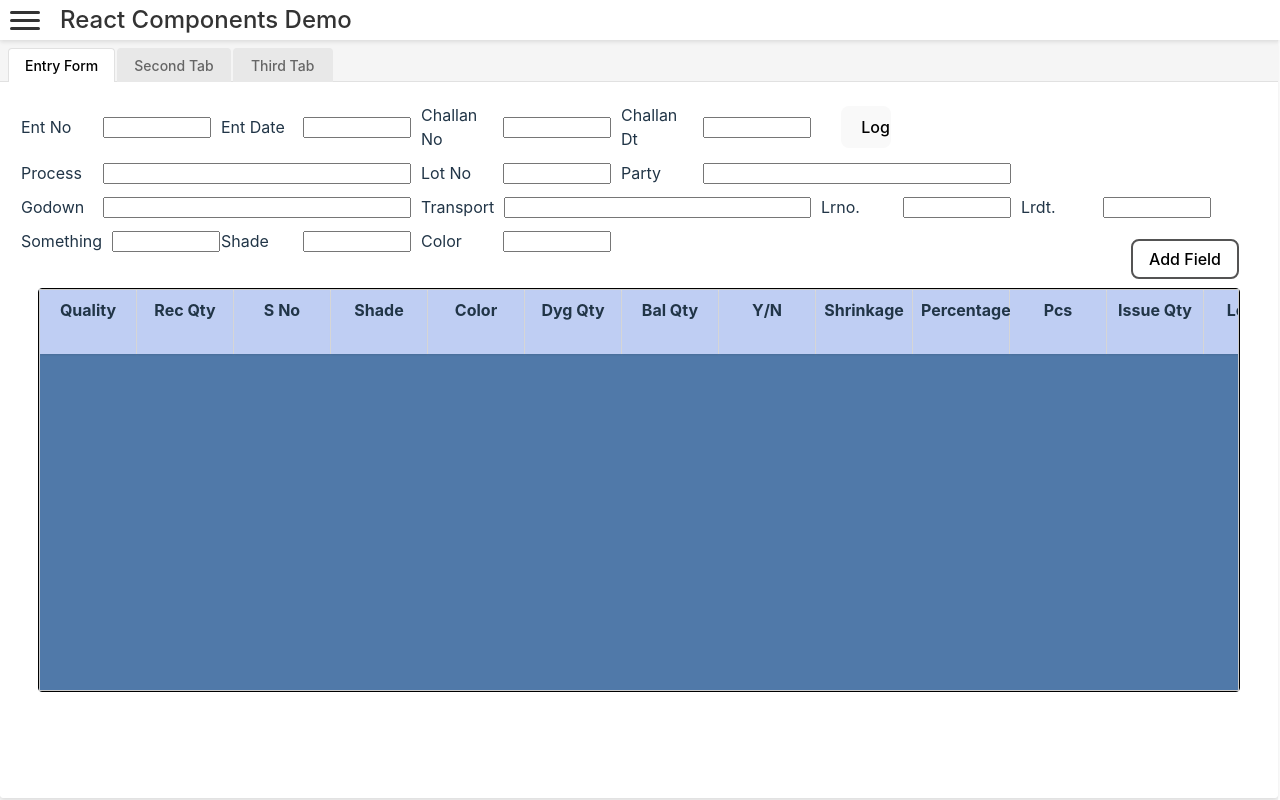
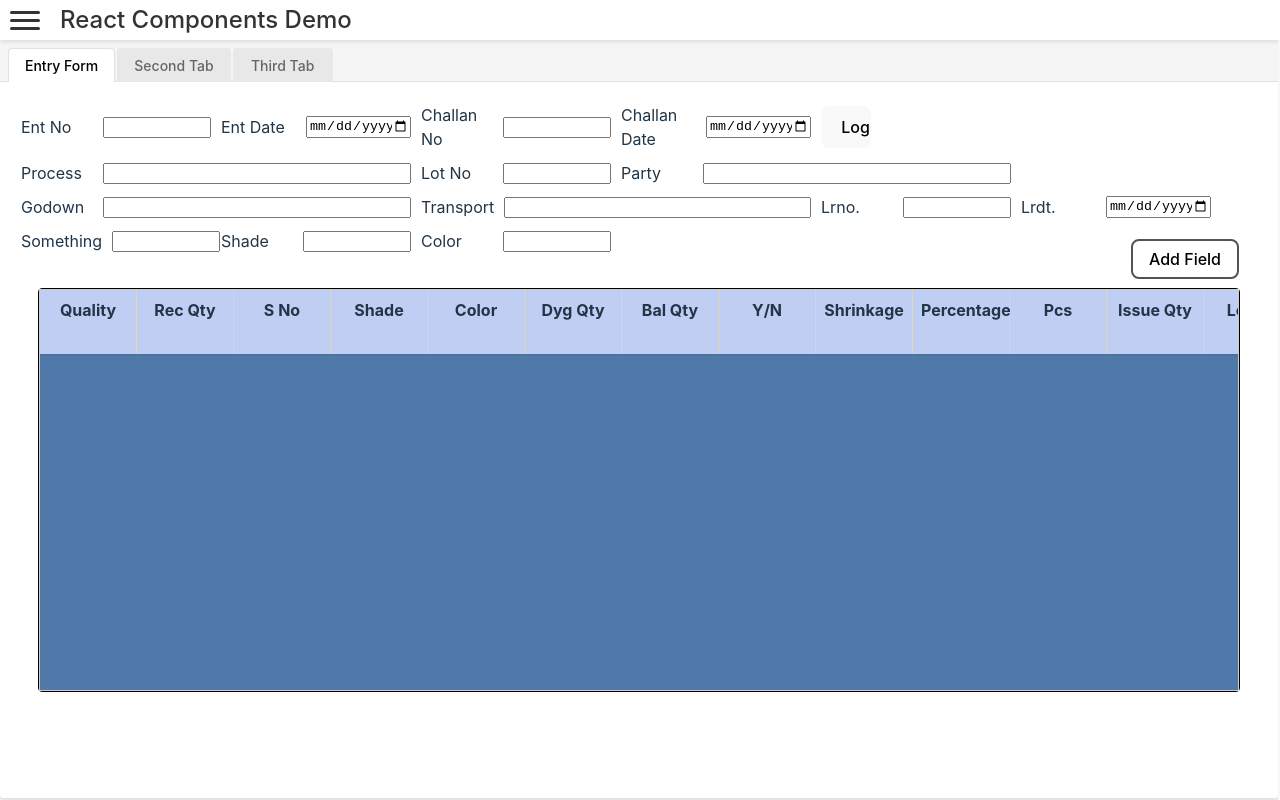
Before and after one commit to d-machine/ais-react, a React (Vite) app: page / in a window 1280 px wide. Built offline with nearby package versions, Linux system fonts and the light colour scheme.

Commit message:
Dynamic layout of Entryform

```diff
--- a/src/components/EntryForm/EntryForm.tsx
+++ b/src/components/EntryForm/EntryForm.tsx
@@ -1,10 +1,151 @@
 import styles from './EntryForm.module.css';
 import Table from '../Table/Table';
+
+interface FormCongif{
+  section:string;
+  fields:{
+    name:string;
+    type:string;
+    label:string;
+    grid_column:string;
+    width:number;
+    input_width:number;
+  }[];
+}
+
+const formConfig: FormCongif =
+{
+  "section": "metadata",
+  "fields": [{
+      "name": "entryNo",
+      "type": "text",
+      "label": "Ent No",
+      "grid_column": "span 10",
+      "width": 200,
+      "input_width": 100
+  }, {
+      "name": "entryDate",
+      "type": "date",
+      "label": "Ent Date",
+      "grid_column": "span 10",
+      "width": 200,
+      "input_width": 100
+  },{
+      "name": "challanNo",
+      "type": "text",
+      "label": "Challan No",
+      "grid_column": "span 10",
+      "width": 200,
+      "input_width": 100
+  },{
+      "name": "challanDate",
+      "type": "date",
+      "label": "Challan Date",
+      "grid_column": "span 10",
+      "width": 200,
+      "input_width": 100 //after this a button
+  },{
+    "name":"log",
+    "type":"button",
+    "label":"Log",
+    "grid_column": "span 5",
+    "width":200,
+    "input_width":50
+  },{
+      "name": "Process",
+      "type": "text",
+      "label": "Process",
+      "grid_column": "span 20",
+      "width": 200,
+      "input_width": 300
+  },{
+    "name":"LotNo",
+    "type":"text",
+    "label":"Lot No",
+    "grid_column": "span 10",
+    "width":200,
+    "input_width":100
+  },{
+    "name":"Party",
+    "type":"text",
+    "label":"Party",
+    "grid_column": "span 20",
+    "width":200,
+    "input_width":300
+  },{
+    "name":"Godown",
+    "type":"text",
+    "label":"Godown",
+    "grid_column": "span 20",
+    "width":200,
+    "input_width":300
+  },{
+    "name":"Transport",
+    "type":"text",
+    "label":"Transport",
+    "grid_column": "span 20",
+    "width":200,
+    "input_width":300
+  },{
+    "name":"Lrno.",
+    "type":"text",
+    "label":"Lrno.",
+    "grid_column": "span 10",
+    "width":200,
+    "input_width":100
+  },{
+    "name":"Lrdt.",
+    "type":"date",
+    "label":"Lrdt.",
+    "grid_column": "span 10",
+    "width":200,
+    "input_width":100
+  },{
+    "name":"Something",
+    "type":"text",
+    "label":"Something",
+    "grid_column": "span 10",
+    "width":200,
+    "input_width":100
+  },{
+    "name":"Shade",
+    "type":"text",
+    "label":"Shade",
+    "grid_column": "span 10",
+    "width":200,
+    "input_width":100
+  },{
+    "name":"Color",
+    "type":"text",
+    "label":"Color",
+    "grid_column": "span 10",
+    "width":200,
+    "input_width":100
+  }]
+}
+
 export default function EntryForm() {
   return (
     <>
     <div className={styles.parent}>
-      <div className={styles.child + ' ' + styles.child1}>
+    {formConfig.fields.map((field) => (
+  <div key={field.name} className={styles.child} style={{ gridColumn: field.grid_column }}>
+    {field.type === "button" ? (
+      <button className={styles.input} style={{ width: field.input_width,textAlign:"center" }}>
+        {field.label}
+      </button>
+    ) : (
+      <>
+        <label>{field.label}</label>
+        <input className={styles.input} style={{ width: field.input_width }} type={field.type} />
+      </>
+    )}
+  </div>
+))}
+
+
+
+      {/* <div className={styles.child + ' ' + styles.child1}>
         <label>Ent No</label>
         <input className={styles.input + ' ' + styles.input1} type="text" />
       </div>
@@ -62,7 +203,7 @@ export default function EntryForm() {
       <div className={styles.child + ' ' + styles.child15}>
         <label>Color</label>
         <input className={styles.input + ' ' + styles.input15} type="text" />
-      </div>
+      </div> */}
     </div>
       <Table/>
     </>
```
